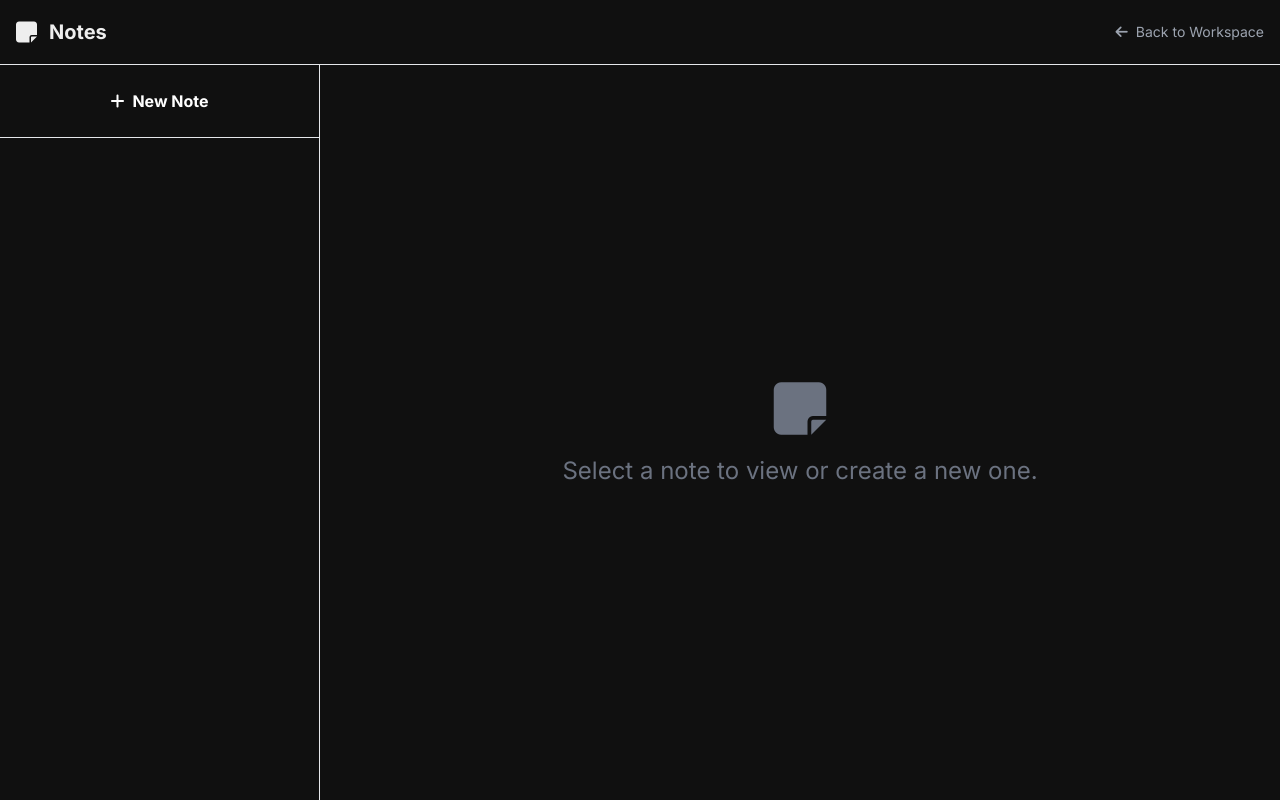
After one commit to nicholasxdavis/BN-Workspace, a PHP site: page /api/tools/notes/index.html in a window 1280 px wide. The commit adds this page. Run offline with PHP 8.4, Linux system fonts and the light colour scheme; some libraries are stand-ins or nearby versions.

Commit message:
Add files via upload

```diff
--- /dev/null
+++ b/api/tools/notes/index.html
@@ -0,0 +1,135 @@
+<!DOCTYPE html>
+<html lang="en">
+<head>
+    <meta charset="UTF-8">
+    <meta name="viewport" content="width=device-width, initial-scale=1.0">
+    <title>Notes - Blacnova Workspace</title>
+    <link rel="icon" href="https://www.blacnova.net/img/bn_orange.png" type="image/png">
+    <script src="https://cdn.tailwindcss.com"></script>
+    <script src="https://cdn.jsdelivr.net/npm/alpinejs@3.x.x/dist/cdn.min.js" defer></script>
+    <link rel="stylesheet" href="https://cdnjs.cloudflare.com/ajax/libs/font-awesome/6.4.0/css/all.min.css">
+    <link href="https://fonts.googleapis.com/css2?family=Inter:wght@400;500;700&display=swap" rel="stylesheet">
+    <style>
+        :root { --primary: #d4611c; --dark-bg: #101010; --card-bg: #1a1a1a; --border-color: rgba(255, 255, 255, 0.1); }
+        body { font-family: 'Inter', sans-serif; background-color: var(--dark-bg); color: #EEEEEE; }
+        [x-cloak] { display: none !important; }
+        .editor-input { background: transparent; border: none; color: white; width: 100%; outline: none; }
+    </style>
+</head>
+<body x-data="notesApp()" x-init="init()" class="h-screen flex flex-col">
+
+    <header class="bg-card-bg border-b border-border-color p-4 flex justify-between items-center flex-shrink-0">
+        <h1 class="text-xl font-bold flex items-center"><i class="fas fa-sticky-note text-2xl mr-3 text-primary"></i>Notes</h1>
+        <a href="../.." class="text-sm text-gray-400 hover:text-white transition-colors flex items-center"><i class="fas fa-arrow-left mr-2"></i>Back to Workspace</a>
+    </header>
+
+    <div class="flex flex-1 overflow-hidden">
+        <aside class="w-1/3 md:w-1/4 bg-card-bg border-r border-border-color flex flex-col">
+            <div class="p-4 border-b border-border-color">
+                <button @click="createNewNote()" class="w-full bg-primary text-white font-bold py-2 px-4 rounded-lg hover:bg-opacity-80 transition">
+                    <i class="fas fa-plus mr-2"></i>New Note
+                </button>
+            </div>
+            <div class="flex-1 overflow-y-auto">
+                <template x-for="note in notes" :key="note.id">
+                    <div @click="selectNote(note)"
+                         class="p-4 cursor-pointer border-l-4"
+                         :class="{ 'bg-primary/20 border-primary': activeNote && activeNote.id === note.id, 'border-transparent hover:bg-white/5': !activeNote || activeNote.id !== note.id }">
+                        <h3 class="font-bold truncate" x-text="note.title"></h3>
+                        <p class="text-sm text-gray-400 truncate" x-text="note.snippet || 'No content'"></p>
+                    </div>
+                </template>
+            </div>
+        </aside>
+
+        <main class="flex-1 flex flex-col p-4 md:p-8">
+            <template x-if="activeNote">
+                <div class="flex flex-col h-full">
+                    <div class="flex justify-between items-center mb-4">
+                        <input type="text" x-model="activeNote.title" @input.debounce.500ms="saveNote" class="editor-input text-3xl font-bold" placeholder="Note Title">
+                        <button @click="deleteNote(activeNote.id)" class="text-gray-400 hover:text-red-500 transition"><i class="fas fa-trash"></i></button>
+                    </div>
+                    <textarea x-model="activeNote.content" @input.debounce.500ms="saveNote" class="editor-input flex-1 resize-none text-lg" placeholder="Start writing..."></textarea>
+                </div>
+            </template>
+            <template x-if="!activeNote">
+                <div class="flex-1 flex items-center justify-center text-center text-gray-500">
+                    <div>
+                        <i class="fas fa-sticky-note text-6xl mb-4"></i>
+                        <h2 class="text-2xl">Select a note to view or create a new one.</h2>
+                    </div>
+                </div>
+            </template>
+        </main>
+    </div>
+
+    <script>
+        function notesApp() {
+            return {
+                notes: [],
+                activeNote: null,
+
+                async init() {
+                    this.fetchNotes();
+                },
+
+                async fetchNotes() {
+                    const response = await fetch('./notes_api.php?action=get_notes');
+                    const data = await response.json();
+                    if (data.success) {
+                        this.notes = data.notes;
+                    }
+                },
+
+                async selectNote(note) {
+                    const response = await fetch(`./notes_api.php?action=get_note&id=${note.id}`);
+                    const data = await response.json();
+                    if (data.success) {
+                        this.activeNote = data.note;
+                    }
+                },
+
+                async createNewNote() {
+                    const response = await fetch('./notes_api.php?action=create_note', {
+                        method: 'POST',
+                        headers: { 'Content-Type': 'application/json' },
+                        body: JSON.stringify({ title: 'Untitled Note', content: '' })
+                    });
+                    const data = await response.json();
+                    if(data.success) {
+                        this.activeNote = data.note;
+                        this.fetchNotes(); // Refresh list
+                    }
+                },
+
+                async saveNote() {
+                    if (!this.activeNote) return;
+                    await fetch('./notes_api.php?action=update_note', {
+                        method: 'POST',
+                        headers: { 'Content-Type': 'application/json' },
+                        body: JSON.stringify(this.activeNote)
+                    });
+                    // Refresh the snippet in the list
+                    const noteInList = this.notes.find(n => n.id === this.activeNote.id);
+                    if (noteInList) {
+                        noteInList.title = this.activeNote.title;
+                        noteInList.snippet = this.activeNote.content.substring(0, 100);
+                    }
+                },
+
+                async deleteNote(id) {
+                    if (confirm('Are you sure you want to delete this note?')) {
+                        await fetch('./notes_api.php?action=delete_note', {
+                            method: 'POST',
+                            headers: { 'Content-Type': 'application/json' },
+                            body: JSON.stringify({ id: id })
+                        });
+                        this.activeNote = null;
+                        this.fetchNotes();
+                    }
+                }
+            }
+        }
+    </script>
+</body>
+</html>
--- /dev/null
+++ b/api/tools/notes/notes_api.php
@@ -0,0 +1,83 @@
+<?php
+// api/tools/notes/notes_api.php
+session_start();
+require_once '../../auth/db_connect.php';
+
+header('Content-Type: application/json');
+
+if (!isset($_SESSION['user_id'])) {
+    http_response_code(401);
+    echo json_encode(['success' => false, 'error' => 'User not authenticated']);
+    exit;
+}
+
+$user_id = $_SESSION['user_id'];
+$action = $_GET['action'] ?? '';
+$data = json_decode(file_get_contents('php://input'), true);
+
+try {
+    if ($action === 'get_notes') {
+        $stmt = $pdo->prepare("SELECT id, title, LEFT(content, 100) as snippet, updated_at FROM user_notes WHERE user_id = ? ORDER BY updated_at DESC");
+        $stmt->execute([$user_id]);
+        $notes = $stmt->fetchAll();
+        echo json_encode(['success' => true, 'notes' => $notes]);
+    }
+    elseif ($action === 'get_note') {
+        $note_id = $_GET['id'] ?? 0;
+        $stmt = $pdo->prepare("SELECT * FROM user_notes WHERE id = ? AND user_id = ?");
+        $stmt->execute([$note_id, $user_id]);
+        $note = $stmt->fetch();
+        if ($note) {
+            echo json_encode(['success' => true, 'note' => $note]);
+        } else {
+            http_response_code(404);
+            echo json_encode(['success' => false, 'error' => 'Note not found']);
+        }
+    }
+    elseif ($action === 'create_note') {
+        $title = $data['title'] ?? 'Untitled Note';
+        $content = $data['content'] ?? '';
+
+        $stmt = $pdo->prepare("INSERT INTO user_notes (user_id, title, content) VALUES (?, ?, ?)");
+        $stmt->execute([$user_id, $title, $content]);
+        $new_note_id = $pdo->lastInsertId();
+
+        $stmt = $pdo->prepare("SELECT * FROM user_notes WHERE id = ?");
+        $stmt->execute([$new_note_id]);
+        $new_note = $stmt->fetch();
+
+        echo json_encode(['success' => true, 'note' => $new_note]);
+    }
+    elseif ($action === 'update_note') {
+        $note_id = $data['id'] ?? 0;
+        $title = $data['title'] ?? 'Untitled Note';
+        $content = $data['content'] ?? '';
+
+        $stmt = $pdo->prepare("UPDATE user_notes SET title = ?, content = ? WHERE id = ? AND user_id = ?");
+        $stmt->execute([$title, $content, $note_id, $user_id]);
+
+        echo json_encode(['success' => true, 'message' => 'Note updated successfully']);
+
+    }
+    elseif ($action === 'delete_note') {
+        $note_id = $data['id'] ?? 0;
+
+        $stmt = $pdo->prepare("DELETE FROM user_notes WHERE id = ? AND user_id = ?");
+        $stmt->execute([$note_id, $user_id]);
+
+        if ($stmt->rowCount() > 0) {
+            echo json_encode(['success' => true, 'message' => 'Note deleted successfully']);
+        } else {
+            http_response_code(404);
+            echo json_encode(['success' => false, 'error' => 'Note not found or you do not have permission to delete it']);
+        }
+    }
+    else {
+        http_response_code(400);
+        echo json_encode(['success' => false, 'error' => 'Invalid action specified.']);
+    }
+} catch (PDOException $e) {
+    http_response_code(500);
+    echo json_encode(['success' => false, 'error' => 'Database error: ' . $e->getMessage()]);
+}
+?>
--- a/index.php
+++ b/index.php
@@ -389,8 +389,8 @@
                         <h2 class="text-2xl font-medium text-white">Our Tools</h2>
                         <i class="fas fa-chevron-down text-gray-400 transition-transform" :class="{ 'rotate-180': !open }"></i>
                     </div>
-                    <div x-show="open" x-transition:enter="transition ease-out duration-300" x-transition:enter-start="opacity-0 -translate-y-4" x-transition:enter-end="opacity-100 translate-y-0" x-transition:leave="transition ease-in duration-200" x-transition:leave-start="opacity-100 translate-y-0" x-transition:leave-end="opacity-0 -translate-y-4" class="grid grid-cols-1 md:grid-cols-2 lg:grid-cols-4 gap-8">
-                        <div class="app-card">
+                     <div x-show="open" x-transition:enter="transition ease-out duration-300" x-transition:enter-start="opacity-0 -translate-y-4" x-transition:enter-end="opacity-100 translate-y-0" x-transition:leave="transition ease-in duration-200" x-transition:leave-start="opacity-100 translate-y-0" x-transition:leave-end="opacity-0 -translate-y-4" class="grid grid-cols-1 md:grid-cols-2 lg:grid-cols-4 gap-8">
+                         <a href="./api/tools/notes/index.html" class="app-card block">
                             <div class="content">
                                 <div class="flex items-start mb-4">
                                     <span class="app-icon !w-12 !h-12 !text-2xl !mb-0 mr-4 flex-shrink-0" style="background: #1a1a1a;">
@@ -404,7 +404,7 @@
                                 <p class="text-gray-400 text-sm flex-grow">Jot down ideas and keep track of your thoughts.</p>
                             </div>
                             <div class="circle-before"></div>
-                        </div>
+                        </a>
 
                         <div class="app-card">
                             <div class="content">
```
Also changed, not shown: api/auth/login.php (+17 -0 lines).
